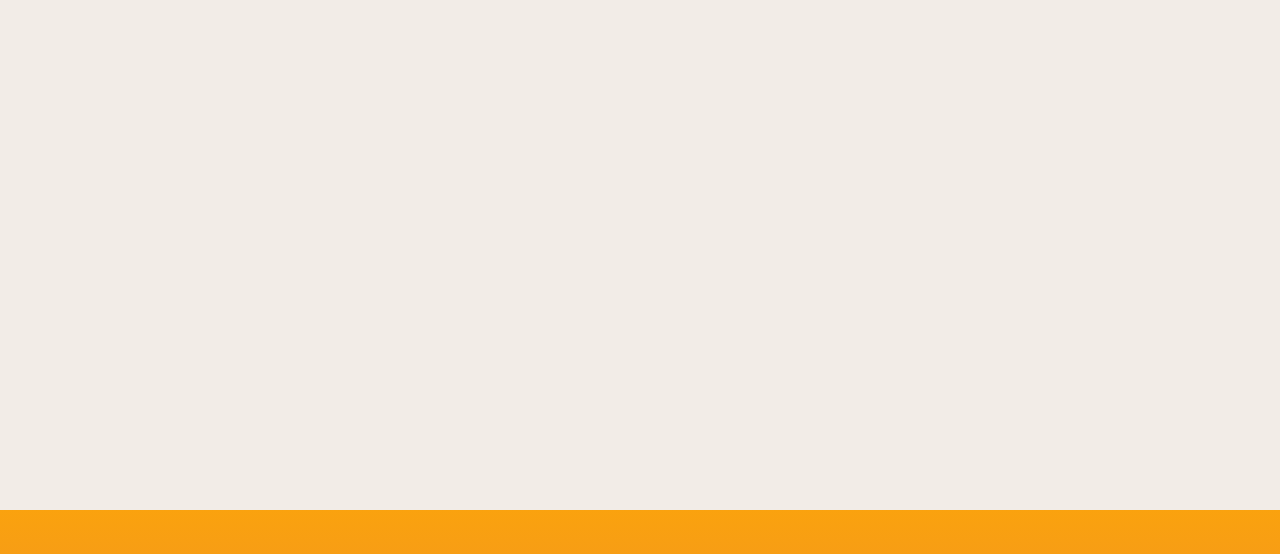
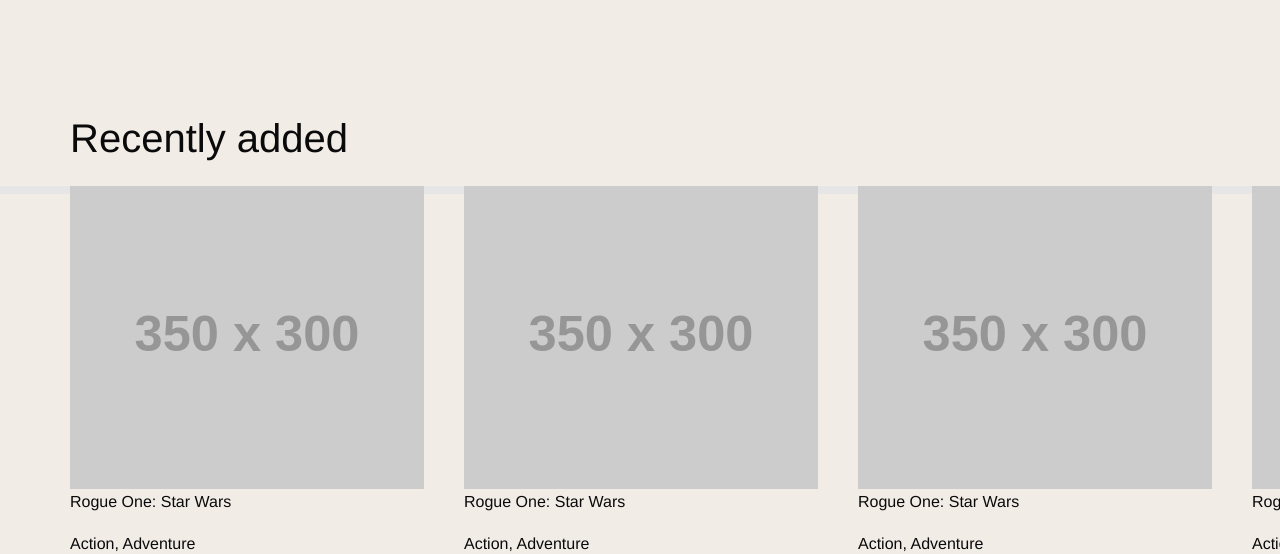
Before and after one commit to thordisb/MovieFinder, a plain HTML site: page index.html in a window 1280 px wide. Shown: the part 1170-1724 px from the top of the page. Drawn offline with Linux system fonts and the light colour scheme; no server answers; placeholder pictures from the web are drawn by us.

Commit message:
rétt útlit á slider

```diff
--- a/css/styles.css
+++ b/css/styles.css
@@ -139,14 +139,12 @@ footer .logo{
 
 /*----------------------------------------forsíða------------------------*/
 .container {
-		height: 1200px;
+	height: 800px;
 }
 
 .slider {
     width: 100%;
-
 }
-
 .slick-slide {
     margin: 0px 20px;
 }
@@ -154,7 +152,9 @@ footer .logo{
 .slick-slide img {
     width: 100%;
 }
-
+.container div h2 {
+	padding-left: 70px;
+}
 
 
 
--- a/index.html
+++ b/index.html
@@ -94,6 +94,64 @@
 
 		</div>
 
+
+
+	<div class="container">
+			<div>
+				<h2>Recently added</h2>
+			</div>
+				<section class="center slider">
+					<div>
+						<img src="http://placehold.it/350x300?text=1">
+						<div>
+							<p>Rogue One: Star Wars</p>
+							<p>Action, Adventure</p>
+						</div>
+					</div>
+					<div>
+						<img src="http://placehold.it/350x300?text=2">
+						<div>
+							<p>Rogue One: Star Wars</p>
+							<p>Action, Adventure</p>
+						</div>
+					</div>
+					<div>
+						<img src="http://placehold.it/350x300?text=3">
+						<div>
+							<p>Rogue One: Star Wars</p>
+							<p>Action, Adventure</p>
+						</div>
+					</div>
+					<div>
+						<img src="http://placehold.it/350x300?text=4">
+						<div>
+							<p>Rogue One: Star Wars</p>
+							<p>Action, Adventure</p>
+						</div>
+					</div>
+					<div>
+						<img src="http://placehold.it/350x300?text=5">
+						<div>
+							<p>Rogue One: Star Wars</p>
+							<p>Action, Adventure</p>
+						</div>
+					</div>
+					<div>
+						<img src="http://placehold.it/350x300?text=6">
+						<div>
+							<p>Rogue One: Star Wars</p>
+							<p>Action, Adventure</p>
+						</div>
+					</div>
+				</section>
+
+		</div>
+
+
+
+
+
+
 		<footer>
 			<div class="row align-center">
 				<div class="columns small-2">
--- a/js/scripts.js
+++ b/js/scripts.js
@@ -58,19 +58,19 @@ r.send("banana=yellow");
 
 $(document).on('ready', function() {
 $('.center').slick({
+  initialSlide: 1,
  arrows: false,
  centerMode: true,
  dots: false,
  infinite: false,
  speed: 300,
- slidesToShow: 4,
+ slidesToShow: 3,
 
  responsive: [
    {
      breakpoint: 1024,
      settings: {
        slidesToShow: 3,
-
        infinite: false,
        dots: false
      }
@@ -79,6 +79,7 @@ $('.center').slick({
      breakpoint: 600,
      settings: {
        slidesToShow: 1,
+       infinite: false,
 
      }
    }
```
Lines whose indentation alone changed are shown as unchanged.
